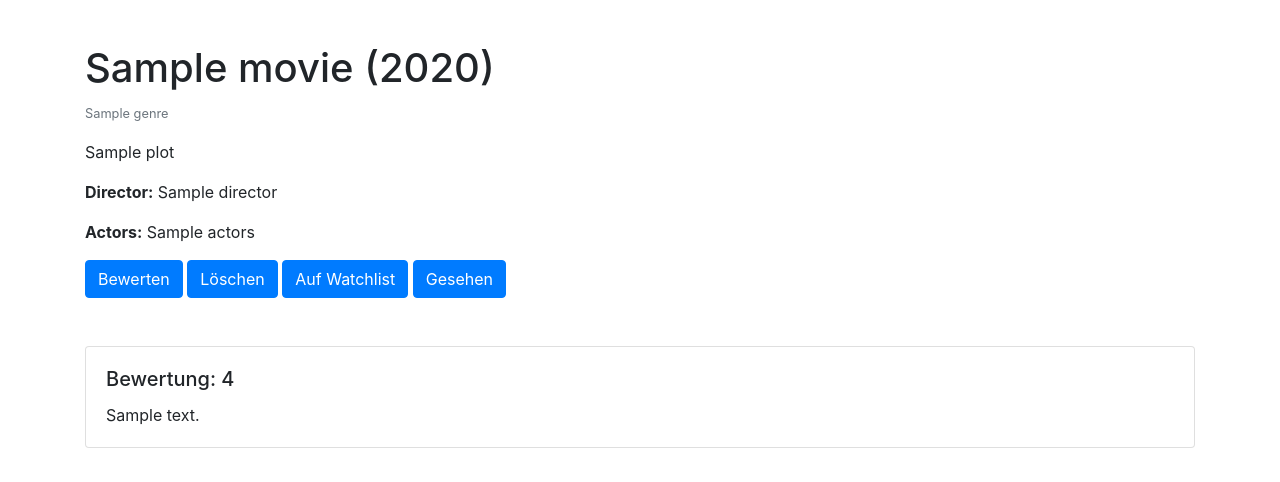
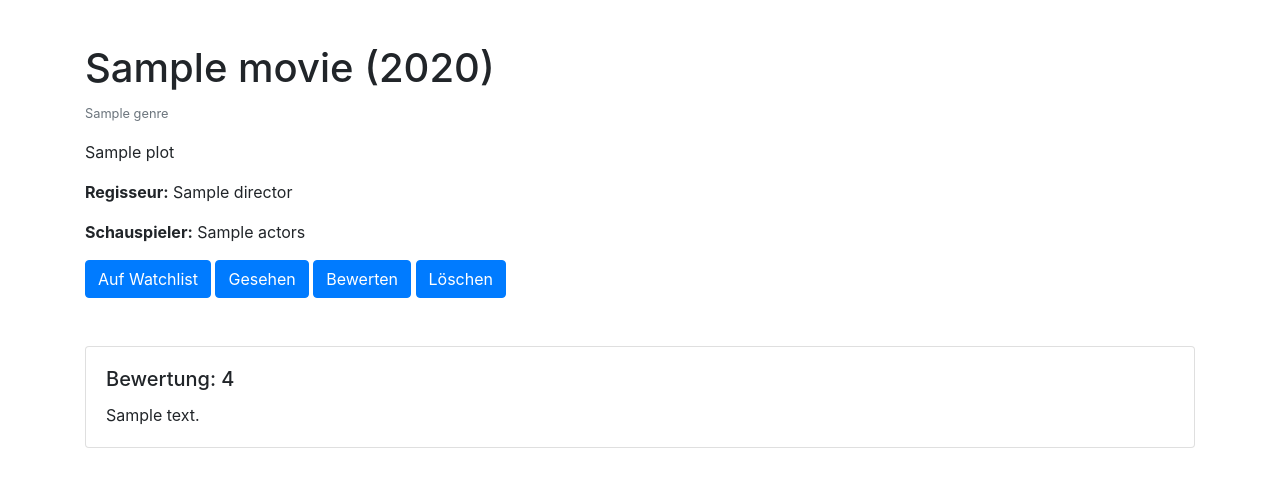
Before and after one commit to barboosa/prog2, a Flask app: template templates/movie_details.html in a window 1280 px wide. Shown: the part 56-538 px from the top of the page. Run offline with Flask 2, Linux system fonts and the light colour scheme; the template is opened without the code that fills it: most values are stand-ins (such as "Sample title", 1, 10 or a date in 2020); some libraries are stand-ins or nearby versions.

Commit message:
added reald ata

```diff
--- a/templates/movie_details.html
+++ b/templates/movie_details.html
@@ -4,17 +4,17 @@
     <h1>{{movie.Title}} ({{movie.Year}})</h1>
     <span class="small text-muted">{{movie.Genre}}</span>
     <p class="mt-3">{{movie.Plot}}</p>
-    <p><b>Director:</b> {{movie.Director}}</p>
-    <p><b>Actors:</b> {{movie.Actors}}</p>
-    <button type="button" class="btn btn-primary" data-toggle="modal" data-target="#modal">Bewerten</button>
-    <form style="display: inline;" method="post" action="/movie/{{ movie.Id }}/delete">
-        <button type="submit" class="btn btn-primary">Löschen</button>
-    </form>
+    <p><b>Regisseur:</b> {{movie.Director}}</p>
+    <p><b>Schauspieler:</b> {{movie.Actors}}</p>
     <form style="display: inline;" method="post" action="/movie/{{ movie.Id }}/watchlist">
         <button type="submit" class="btn btn-primary">{% if movie.Watchlist %}Aus Watchlist entfernen{% else %}Auf Watchlist{% endif %}</button>
     </form>
     <form style="display: inline;" method="post" action="/movie/{{ movie.Id }}/watched">
         <button type="submit" class="btn btn-primary">{% if movie.Watched %}Nicht gesehen{% else %}Gesehen{% endif %}</button>
+    </form>
+    <button type="button" class="btn btn-primary" data-toggle="modal" data-target="#modal">Bewerten</button>
+    <form style="display: inline;" method="post" action="/movie/{{ movie.Id }}/delete">
+        <button type="submit" class="btn btn-primary">Löschen</button>
     </form>
 
     {% for rating in movie.Ratings %}
```
Also changed, not shown: data/movies.json (+1 -1 lines).
